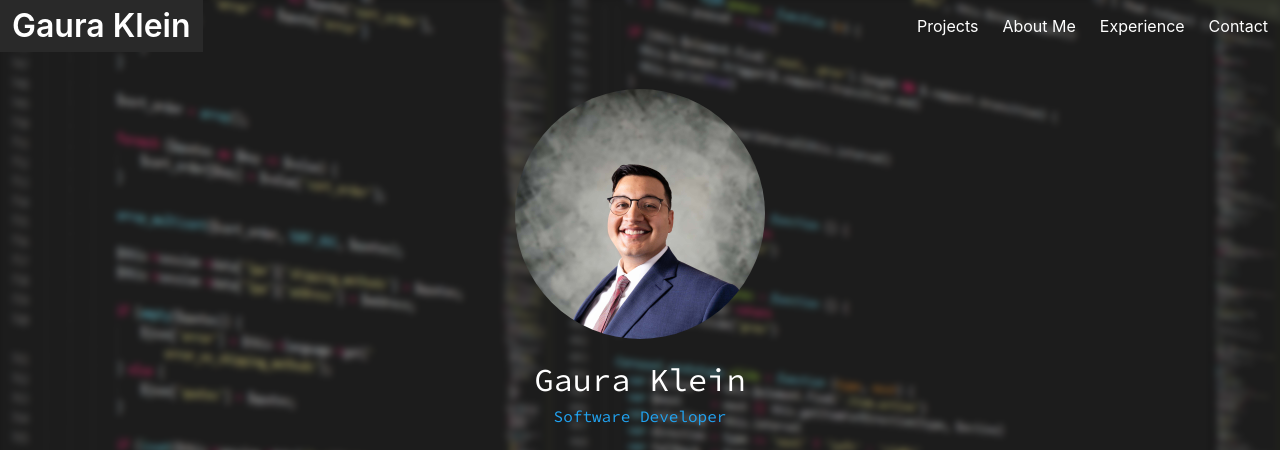
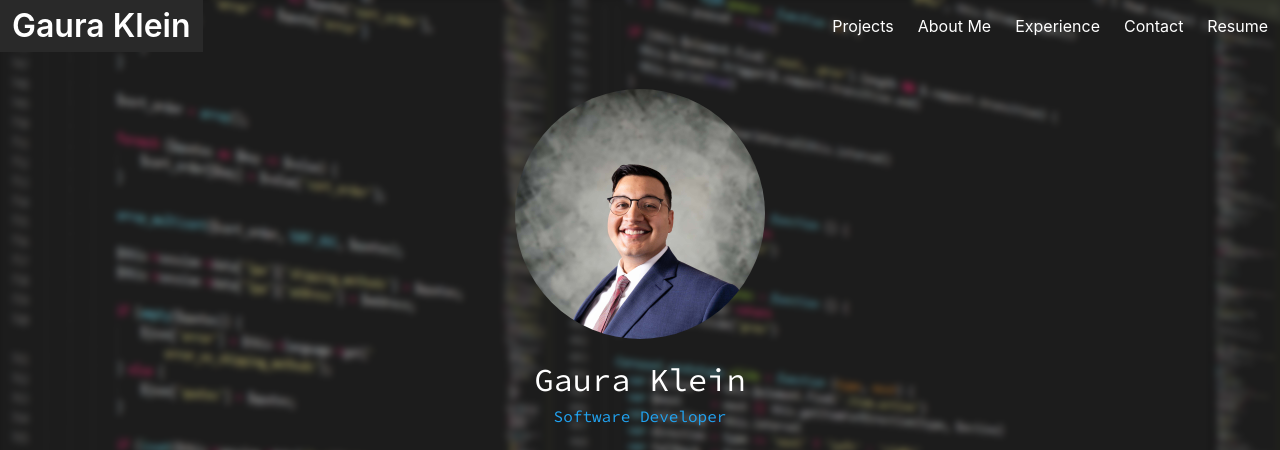
Before and after one commit to Gauraklein/Portfolio, a website: page index.html in a window 1280 px wide. Shown: the top 450 px of the page. Drawn offline with nearby package versions, Linux system fonts and the light colour scheme.

Commit message:
updated resume and added resume link to nav bar

```diff
--- a/index.html
+++ b/index.html
@@ -43,6 +43,7 @@
                             <a href="#aboutMe" class="navbar-item">About Me</a>
                             <a href="#experience" class="navbar-item">Experience</a>
                             <a href="#contact" class="navbar-item">Contact</a>
+                            <a href="./Gaura Klein Resume.pdf" class="navbar-item">Resume</a>
                         </div>
                     </div>
             </nav>
```
Also changed, not shown: 1 other file.
